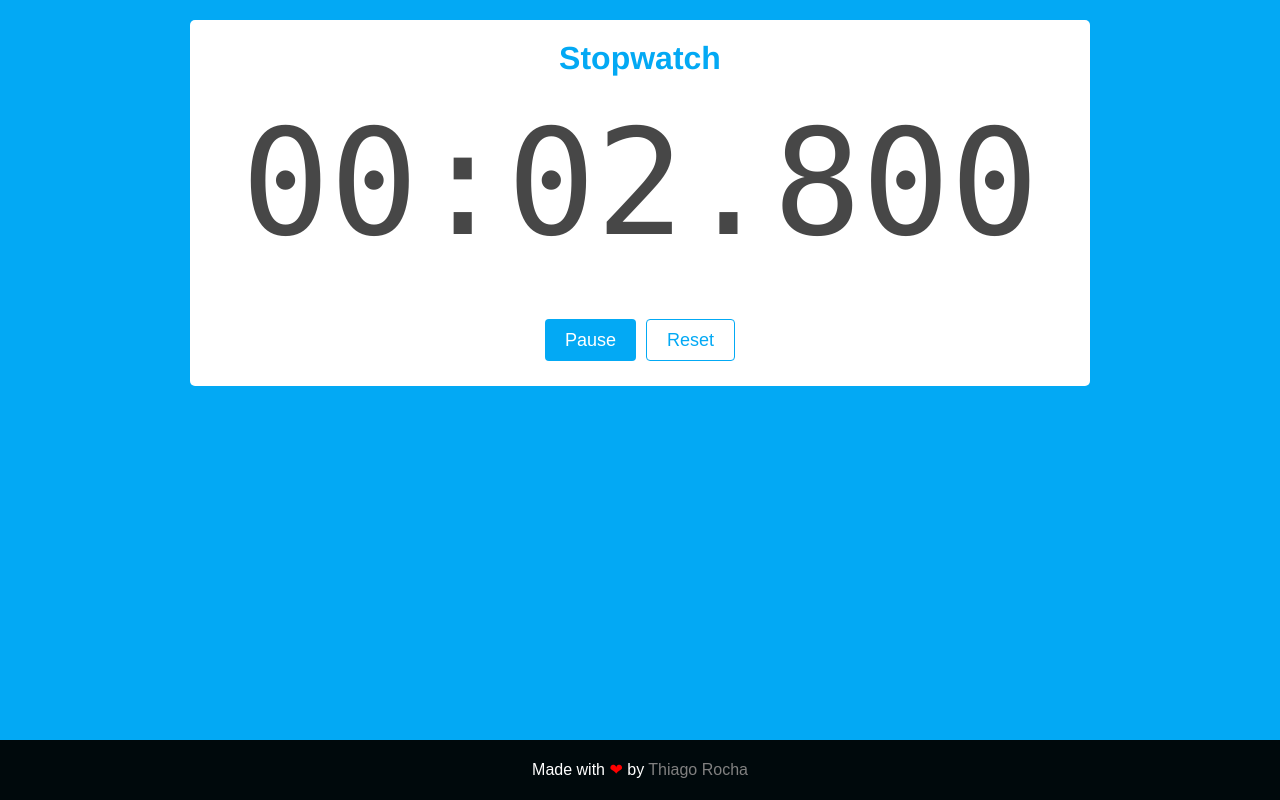
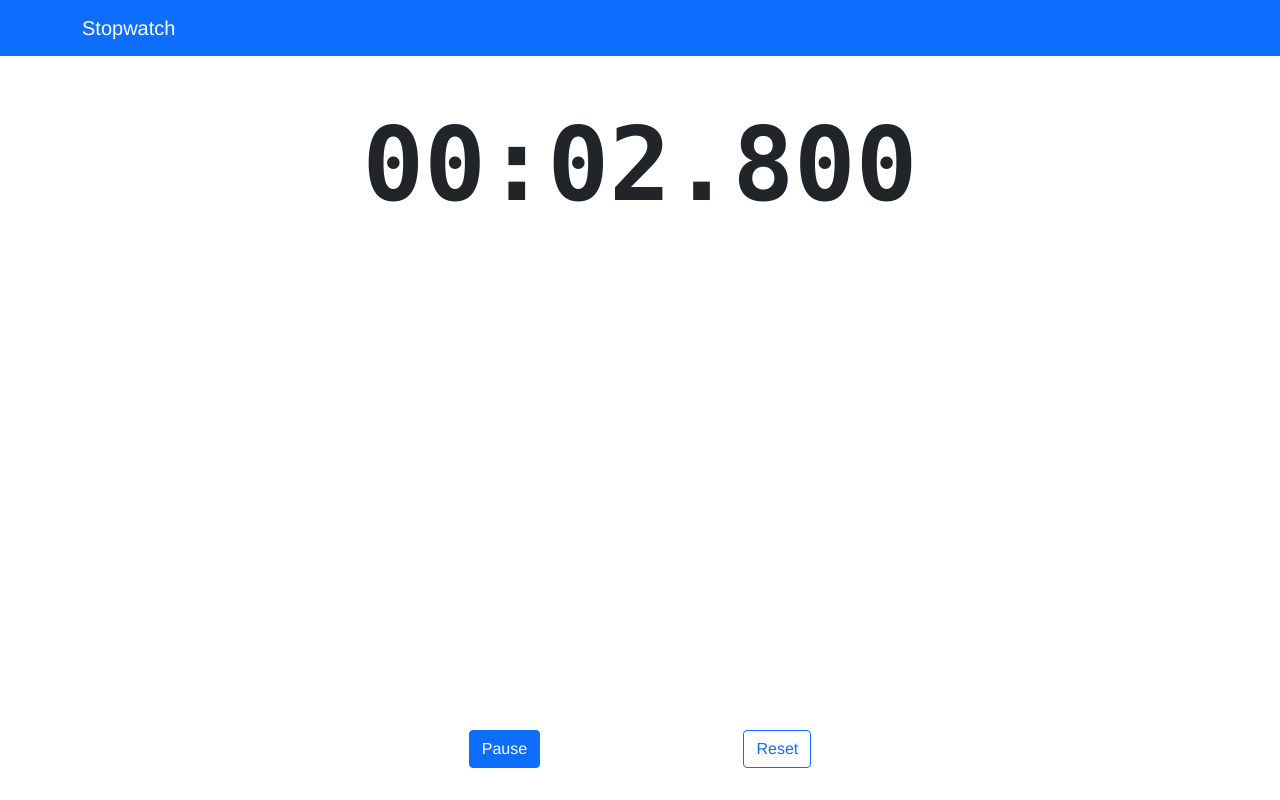
Before and after one commit to thiagorocha503/stopwatch, a plain HTML site: page index.html in a window 1280 px wide. Both pictures are taken after a click on the button "Start". Drawn offline with nearby package versions, Linux system fonts and the light colour scheme.

Commit message:
💄 Update style

```diff
--- a/css/style.css
+++ b/css/style.css
@@ -12,175 +12,20 @@ body{
 }
 
 
-#page-container {
-    position: relative;
-    min-height: 100vh;
-}
-
-#content-wrap {
-    /* Footer height */
-    padding-bottom: 60px;
-    padding-top: 20px;
-    min-height: 100vh;
-}
-
-#footer {
-    position: absolute;
-    bottom: 0;
-    width: 100%;
-    height: 60px;
-    /* Footer height */
-    line-height: 60px;
-    background-color: rgba(0, 0, 0, 95%);
-}
-
-#footer-content {
-    text-align: center;
-    color: white;
-    font-family: Arial, Helvetica, sans-serif;
-}
-
-#heart-emoji {
-    color: red;
-}
-
-#github-link {
-    color: gray;
-    text-decoration: none;
-}
-
-#github-link:hover {
-    color: white;
-    text-decoration: underline;
-}
-
-body {
-    background-color: #03A9F4;
-}
-
-#app {
-    margin: 0 auto 40px auto;
-    padding: 10px;
-    border-radius: 5px;
-    background-color: white;
-    min-height: 10px;
-}
-.title{
-    text-align: center;
-    color: #03A9F4;
-    padding: 10px 0;
-}
-
-.btn {
-    height: 42px;
-    padding: 0 20px;
-    cursor: pointer;
-    border-radius: 4px;
-}
-.btn:hover{
-    opacity: 0.8;
-}
-
-.btn-primary{
-    background-color: #03A9F4;
-    color: white;
-}
-.btn-secondary{
-    border: 1px #03A9F4 solid;
-    background-color: white;
-    color:#03A9F4;
-    margin-left: 10px;
-}
-.row{
-    margin-bottom: 10px;
-    /*border: 1px solid blue;*/
-}
-
-.row-digit {
-    display: flex;
-    justify-content: center;
-    color: rgba(20%,20%,20%,0.9);
+#display{
+    font-size: 8vw;
+    font-weight: bold;
+    margin-top: 32px;
     font-family: Monaco, "Courier New", "Lucida Console", Courier, monospace;
 }
-
-.row-button{
-    padding: 5px;
+#buttons-container{
     display: flex;
-    justify-content: space-around;
-    margin-top: 45px;
-    margin-bottom: 10px;
+    justify-content: space-evenly;
+    padding-top: 32px;
+    padding-bottom: 32px;
 }
-.group-button .btn{
-    float: left;
+#app{
+    display: flex;
+    flex-direction: column;
+    height: calc(100vh - 56px);
 }
-
-
-
-/* Extra small devices (portrait phones, less than 576px)*/
-@media (max-width: 575.98px) {
-    #app {
-        width: 95%;
-    }
-    .row-digit{
-        font-size: 2.5em;
-    }
-    .btn{
-        font-size: large;
-    }
-    .btn{
-        font-size: small;
-    }
-}
-
-/* Small devices (landscape phones, 576px and up)*/
-@media (min-width: 576px) and (max-width: 767.98px) {
-    #app {
-        width: 95%;
-    }
-    .row-digit{
-        font-size: 4.5em;
-    }
-    .btn{
-        font-size: medium;
-    }
-}
-
-/* Medium devices (tablets, 768px and up)*/
-@media (min-width: 768px) and (max-width: 991.98px) {
-    #app {
-        width: 700px;
-    }
-    .row-digit{
-        font-size: 6.2em;
-    }
-    .btn{
-        font-size: medium;
-    }
-}
-
-/* Large devices (desktops, 992px and up)*/
-@media (min-width: 992px) and (max-width: 1199.98px) {
-    #app {
-        width: 900px;
-    }
-    .row-digit{
-        font-size: 8em;
-    }
-    .btn{
-        font-size: large;
-    }
-}
-
-/* Extra large devices (large desktops, 1200px and up)*/
-@media (min-width: 1200px) {
-    #app {
-        width: 900px;
-    }
-    .row-digit{
-        font-size: 9.2em;
-    }
-
-    .btn{
-        font-size: large;
-    }
-}
--- a/index.html
+++ b/index.html
@@ -4,42 +4,31 @@
 <head>
     <meta charset="UTF-8">
     <meta name="viewport" content="width=device-width, initial-scale=1.0">
+    <link href="https://cdn.jsdelivr.net/npm/bootstrap@5.0.2/dist/css/bootstrap.min.css" rel="stylesheet" integrity="sha384-EVSTQN3/azprG1Anm3QDgpJLIm9Nao0Yz1ztcQTwFspd3yD65VohhpuuCOmLASjC" crossorigin="anonymous">
     <link rel="stylesheet" href="css/style.css">
     <title>Stopwatch</title>
 </head>
 
 <body>
-    <div id="page-container">
-        <div id="content-wrap" >
-            <div id="app">
-                <div class="row">
-                    <h1 class="title">Stopwatch</h1>
-                </div>
-                <div class="row row-digit">
-                    <div>
-                        <span id="digit-minutes">00:</span>
-                    </div>
-                    <div>
-                        <span id="digit-seconds">00.</span>
-                    </div>
-                    <div>
-                        <span id="digit-milliseconds">000</span>
-                    </div>
-                </div>
-                <div class="row row-button">
-                    <div class="group-button">
-                        <button class="btn btn-primary  stopwatch-button"  id="btn-start" type="button">Start</button>
-                        <button class="btn btn-primary stopwatch-button"  style="display: none;" id="btn-continue" type="button">Continue</button>
-                        <button class="btn btn-primary stopwatch-button"  style="display: none;" id="btn-pause" type="button">Pause</button>
-                        <button class="btn btn-secondary stopwatch-button"  style="display: none;" id="btn-reset" type="button">Reset</button>
-                        <div style="clear: both;"></div>
-                    </div>
-                </div>
+    <nav class="navbar bg-primary navbar-dark">
+        <div class="container">
+            <a href="/" class="navbar-brand">Stopwatch</a>
+        </div>
+    </nav>
+    <div class="container" id="app" >
+        <div class="row justify-content-md-center " style="height: 100%;">
+            <div class=" col-12 col-md-8 col-lg-6 d-flex justify-content-center">
+                <div id="display">00:00.000</div>
             </div>
         </div>
-        <footer id="footer">
-            <p id="footer-content">Made with <span id="heart-emoji">❤</span> by <a href="http://github.com/thiagorocha503/stopwatch-app" target="_blank" id="github-link" rel="noopener noreferrer">Thiago Rocha</a></p>
-        </footer>
+        <div class="row justify-content-md-center" >
+            <div class="col-12 col-md-8 col-lg-6  d-flex justify-content-around" id="buttons-container" >
+                <button class="btn btn-primary stopwatch-button"  style="display: none;" id="btn-continue" type="button">Continue</button>
+                <button class="btn btn-primary stopwatch-button"  style="display: none;" id="btn-pause" type="button">Pause</button>
+                <button class="btn btn-outline-primary stopwatch-button"  style="display: none;" id="btn-reset" type="button">Reset</button>
+                <button class="btn btn-primary  stopwatch-button"  id="btn-start" style="display: block;" type="button">Start</button>
+            </div>
+        </div>
     </div>
     <script src="js/script.js"></script>
 </body>
--- a/js/script.js
+++ b/js/script.js
@@ -29,14 +29,10 @@ class Control {
 }
 class Display {
     constructor() {
-        this.digit_minutes = document.getElementById("digit-minutes");
-        this.digit_seconds = document.getElementById("digit-seconds");
-        this.digit_milliseconds = document.getElementById("digit-milliseconds");
+        this.display = document.getElementById("display");
     }
     setTime(minutes, seconds, milliseconds) {
-        this.digit_minutes.innerHTML = leftPad(minutes, 2) + ":";
-        this.digit_seconds.innerHTML = leftPad(seconds, 2) + ".";
-        this.digit_milliseconds.innerHTML = leftPad(milliseconds, 3);
+        this.display.innerHTML = leftPad(minutes, 2) + ":" + leftPad(seconds, 2) + "." + leftPad(milliseconds, 3);
     }
 }
 $(() => {
```
Also changed, not shown: 1 other file.
